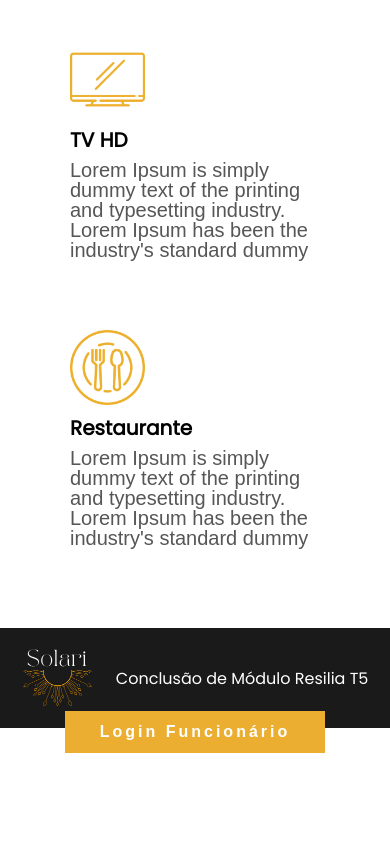
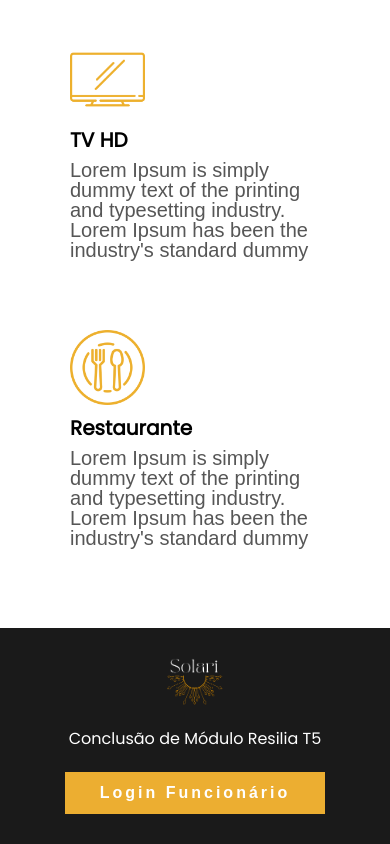
Before and after one commit to GustavoFrez/projeto-m5-hotel-api-react-, a React (Create React App) app: page / in a window 390 px wide. Shown: the part 4864-5708 px from the top of the page. Before the commit the page ends 5617 px from the top, so only its background shows below. Built offline with nearby package versions, Linux system fonts and the light colour scheme.

Commit message:
Footer responsivo

```diff
--- a/src/Components/Footer/Footer.module.css
+++ b/src/Components/Footer/Footer.module.css
@@ -1,7 +1,6 @@
-footer {
+.footerGeral {
   width: 100%;
-  height: 60px;
-  padding: 20px 0px;
+  height: 85px;
   background-color: #1a1a1a;
   color: #fff;
   display: flex;
@@ -10,6 +9,32 @@ footer {
   flex-wrap: wrap;
 }
 
-.logoFooter {
-  height: 60px;
+.footerGeral img {
+  width: 75px;
 }
+
+/*RESPONSIVO FOOTER*/
+
+@media (max-width: 768px) {
+  .footerGeral {
+    height: auto;
+    padding: 30px 0;
+    flex-direction: column;
+  }
+
+  .footerGeral img {
+    width: 15%;
+  }
+
+  .logoFooter {
+    padding: 0;
+  }
+
+  .boxlogoFooter {
+    text-align: center;
+  }
+
+  .pFooter {
+    margin: 25px 0;
+  }
+}
--- a/src/Components/Footer/Index.jsx
+++ b/src/Components/Footer/Index.jsx
@@ -7,13 +7,14 @@ import { Link } from 'react-router-dom';
 const Footer = () => {
   return (
     <footer>
-      <div>
+      <div className={Styles.footerGeral}>
         <img src={logo} alt="" className={Styles.logoFooter} />
+
+        <p className={Styles.pFooter}>Conclusão de Módulo Resilia T5</p>
+        <Link to="/LoginFuncionario">
+          <Button>Login Funcionário</Button>
+        </Link>
       </div>
-      <p>Conclusão de Módulo Resilia T5</p>
-      <Link to="/LoginFuncionario">
-        <Button>Login Funcionário</Button>
-      </Link>
     </footer>
   );
 };
```
